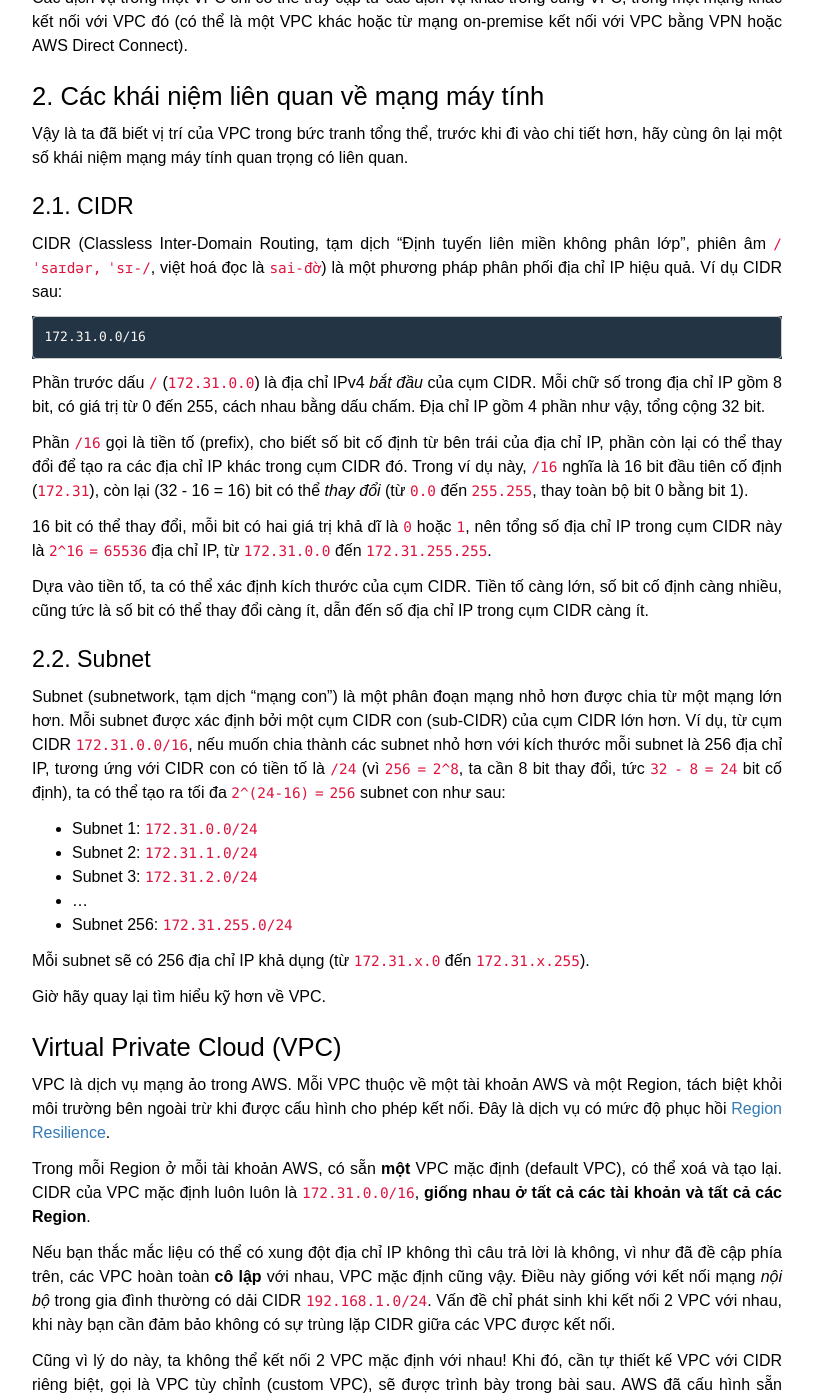
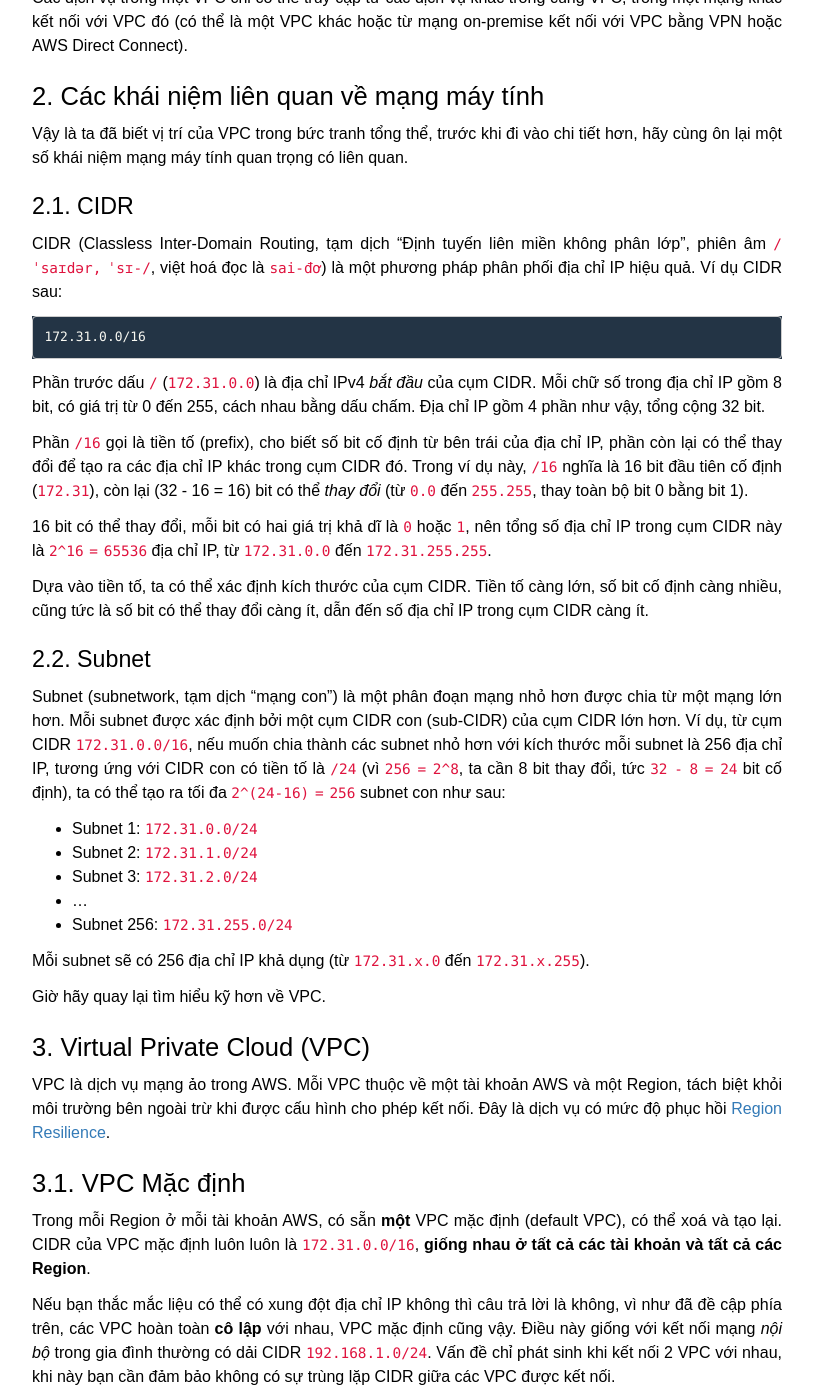
Before and after one commit to awscoban/awscoban.github.io, a Jekyll site: the page built from _posts/2025-11-13-vpc.md, in a window 1280 px wide and 1400 px high, scrolled down 1693 px. Shown: the whole window, without its empty margins (233-1047 px from the left). Built offline with Jekyll 4.4.1, drawn with Linux system fonts in a browser that asks for light colours; nearby versions of some CDN libraries; some of the changed text lies outside the part shown.

Commit message:
chore: minor update

````diff
--- a/_posts/2025-11-13-vpc.md
+++ b/_posts/2025-11-13-vpc.md
@@ -49,7 +49,7 @@
 
 <a name ="private-network"></a>
 
-### 1.2.Private Network
+### 1.2. Private Network
 
 Đây là vùng mạng chính thường được sử dụng trong AWS, bao gồm một hoặc nhiều mạng nội bộ ảo của AWS, gọi là VPC (Virtual Private Cloud).
 
@@ -71,7 +71,7 @@
 
 ### 2.1. CIDR
 
-CIDR (Classless Inter-Domain Routing, tạm dịch "Định tuyến liên miền không phân lớp", phiên âm `/ˈsaɪdər, ˈsɪ-/`, việt hoá đọc là `sai-đờ`) là một phương pháp phân phối địa chỉ IP hiệu quả. Ví dụ CIDR sau:
+CIDR (Classless Inter-Domain Routing, tạm dịch "Định tuyến liên miền không phân lớp", phiên âm `/ˈsaɪdər, ˈsɪ-/`, việt hoá đọc là `sai-đơ`) là một phương pháp phân phối địa chỉ IP hiệu quả. Ví dụ CIDR sau:
 
 ```
 172.31.0.0/16
@@ -105,12 +105,14 @@
 
 <a name = "vpc"></a>
 
-## Virtual Private Cloud (VPC)
+## 3. Virtual Private Cloud (VPC)
 
 
 VPC là dịch vụ mạng ảo trong AWS. Mỗi VPC thuộc về một tài khoản AWS và một Region, tách biệt khỏi môi trường bên ngoài trừ khi được cấu hình cho phép kết nối. Đây là dịch vụ có mức độ phục hồi [Region Resilience](/2025/11/12/aws_infrastructure/#resilience).
 
 <a name = "default-vpc">
+
+## 3.1. VPC Mặc định
 
 Trong mỗi Region ở mỗi tài khoản AWS, có sẵn **một** VPC mặc định (default VPC), có thể xoá và tạo lại.
 CIDR của VPC mặc định luôn luôn là `172.31.0.0/16`, **giống nhau ở tất cả các tài khoản và tất cả các Region**.
@@ -137,7 +139,7 @@
 
 <a name = "vpc-subnet">
 
-### VPC Subnet
+### 3.2. VPC Subnet
 
 Phía trên ta đã đề cập đến subnet trong VPC mặc định. Hãy tìm hiểu tổng quát hơn về subnet trong VPC.
 
````
